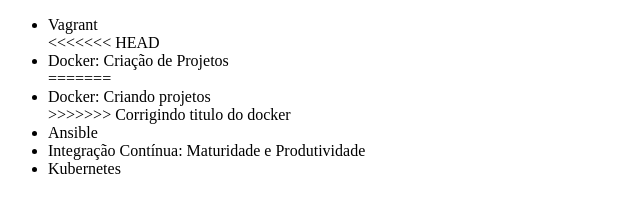
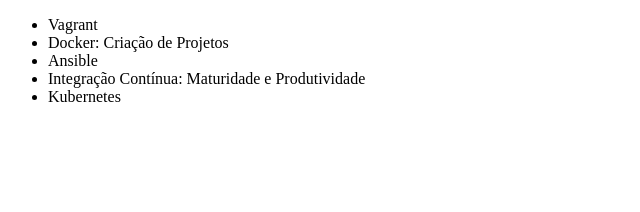
Before and after one commit to BarrosVentura/aula-git, a plain HTML site: page index.html in a window 1280 px wide. Shown: the whole page, without its empty margins (0-640 px from the left). Drawn offline with Linux system fonts and the light colour scheme.

Commit message:
Alterando curso docker

```diff
--- a/index.html
+++ b/index.html
@@ -11,11 +11,7 @@
 <body>
     <ul>
         <li>Vagrant</li>
-<<<<<<< HEAD
         <li>Docker: Criação de Projetos</li>
-=======
-        <li>Docker: Criando projetos</li>
->>>>>>> Corrigindo titulo do docker
         <li>Ansible</li>
         <li>Integração Contínua: Maturidade e Produtividade</li>
         <li>Kubernetes</li>
```
